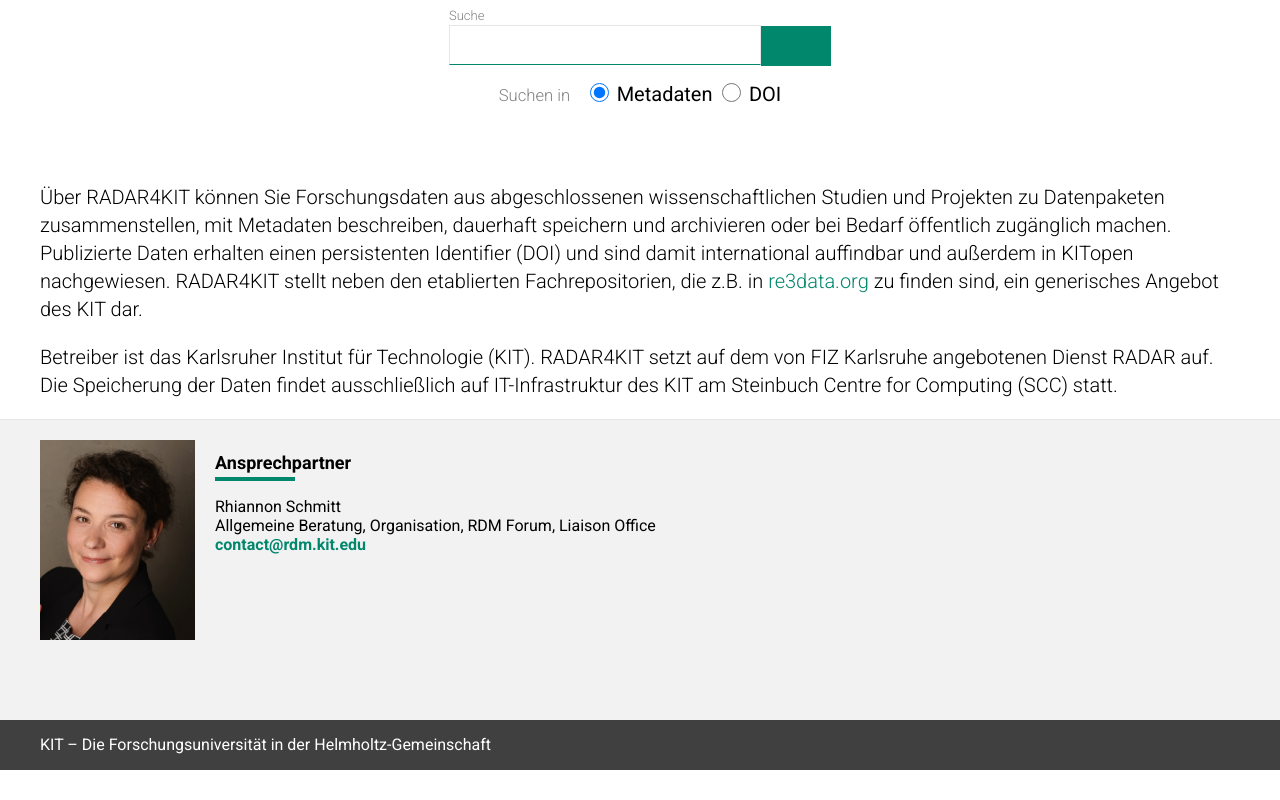
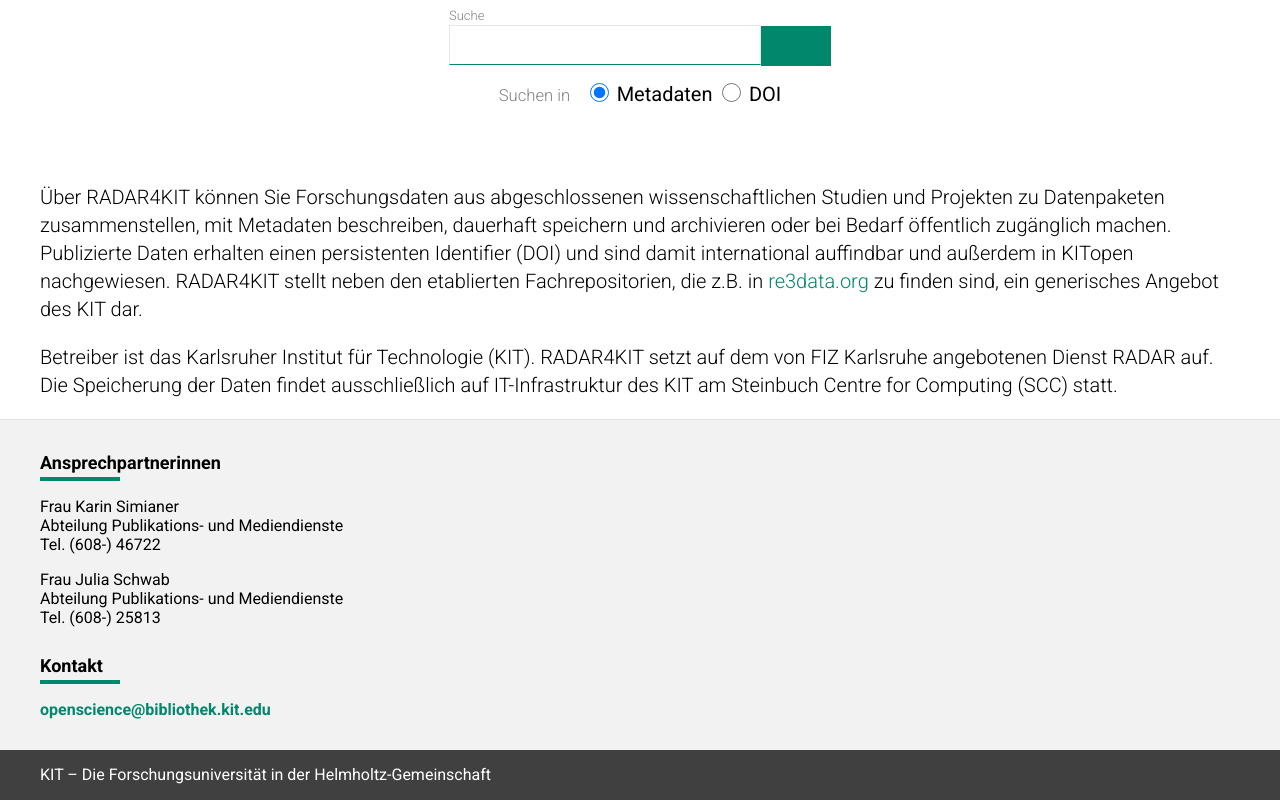
Before and after one commit to ptrxyz/kit-r4k, a plain HTML site: page index.html in a window 1280 px wide. Shown: the part 493-1293 px from the top of the page. Before the commit the page ends 1263 px from the top, so only its background shows below. Drawn offline with Linux system fonts and the light colour scheme; a web font is replaced by a local one.

Commit message:
Changed contacts as requested.

```diff
--- a/css/main.scss
+++ b/css/main.scss
@@ -13,10 +13,13 @@ $main_accent: #00876c;
 }
 
 @font-face {
-    font-family: "kit-icons";
-    src: url("https://static.scc.kit.edu/kit-2020/fonts/kit-icons/kit-icons.ttf?2haur7") format("truetype"),
-        url("https://static.scc.kit.edu/kit-2020/fonts/kit-icons/kit-icons.woff?2haur7") format("woff"),
-        url("https://static.scc.kit.edu/kit-2020/fonts/kit-icons/kit-icons.svg?2haur7#kit-icons") format("svg");
+    font-family: 'kit-icons';
+    src: url('https://static.scc.kit.edu/kit-2020/fonts/kit-icons/kit-icons.ttf?2haur7')
+            format('truetype'),
+        url('https://static.scc.kit.edu/kit-2020/fonts/kit-icons/kit-icons.woff?2haur7')
+            format('woff'),
+        url('https://static.scc.kit.edu/kit-2020/fonts/kit-icons/kit-icons.svg?2haur7#kit-icons')
+            format('svg');
     font-style: normal;
     font-weight: normal;
     font-display: block;
@@ -25,7 +28,7 @@ $main_accent: #00876c;
 body {
     padding: 0;
     margin: 0;
-    font-family: "Roboto", sans;
+    font-family: 'Roboto', sans;
     font-size: 16px;
     min-height: 100vh;
 }
@@ -67,7 +70,7 @@ body {
     .searchsubmit {
         transform: translateY(-3px);
         box-sizing: border-box;
-        font-family: "kit-icons" !important;
+        font-family: 'kit-icons' !important;
         display: inline-block;
         outline: none;
         width: 70px;
@@ -204,7 +207,7 @@ header {
 
             &[rolling]:hover {
                 &:after {
-                    content: "";
+                    content: '';
                     border: 10px solid var(--main-accent);
                     border-right: 10px solid transparent;
                     border-left: 10px solid transparent;
@@ -285,7 +288,9 @@ header {
 
 main {
     background-color: white;
-    min-height: calc(100vh - 351px); // footer height + subfooter height + border = 351px
+    min-height: calc(
+        100vh - 351px
+    ); // footer height + subfooter height + border = 351px
 
     a {
         color: var(--main-accent);
@@ -301,7 +306,7 @@ main {
     }
 
     .banner {
-        background-image: url("../img/banner2.png");
+        background-image: url('../img/banner2.png');
         height: 140px;
         margin-top: 120px;
         background-size: 100% 100%;
@@ -335,7 +340,7 @@ main {
             color: var(--main-gray);
 
             &::after {
-                content: "";
+                content: '';
                 width: 80px;
                 display: block;
                 transform: translateX(0) scaleX(1);
@@ -350,7 +355,7 @@ main {
 }
 
 footer {
-    height: 300px;
+    height: 330px;
     background-color: #f2f2f2;
     border-top: 1px solid rgb(230, 230, 230);
 
@@ -388,7 +393,7 @@ footer {
                 margin-bottom: 20px;
 
                 &::after {
-                    content: "";
+                    content: '';
                     width: 80px;
                     display: block;
                     transform: translateX(0) scaleX(1) translateY(4px);
--- a/index.html
+++ b/index.html
@@ -113,18 +113,23 @@
     </main>
     <footer>
         <div class="contentWrap">
-            <!-- <div class="footerBox">
-                    FELIX!
-                </div> -->
-            <div class="footerBox contactBox sbs">
-                <img src="img/rhiannon.schmitt.jpg">
-                <div>
-                    <h1>Ansprechpartner</h1>
-                    <span>
-                        Rhiannon Schmitt<br>
-                        Allgemeine Beratung, Organisation, RDM Forum, Liaison Office<br>
-                        <a href='mailto:contact@rdm.kit.edu'>contact@rdm.kit.edu</a>
-                    </span>
+            <div class="footerBox contactBox" style="width: 100%">
+                <h1>Ansprechpartnerinnen</h1>
+                <div style="padding-bottom: 16px">
+                    Frau Karin Simianer<br>
+                    Abteilung Publikations- und Mediendienste<br>
+                    Tel. (608-) 46722<br>
+                </div>
+                <div style="padding-bottom: 16px">
+                    Frau Julia Schwab<br>
+                    Abteilung Publikations- und Mediendienste<br>
+                    Tel. (608-) 25813
+                    <br>
+                </div>
+
+                <h1>Kontakt</h1>
+                <div style="margin-bottom: 16px">
+                    <a href='mailto:openscience@bibliothek.kit.edu'>openscience@bibliothek.kit.edu</a>
                 </div>
             </div>
         </div>
```
Also changed, not shown: description.html (+17 -12 lines), description_en.html (+17 -12 lines), css/main.css.
